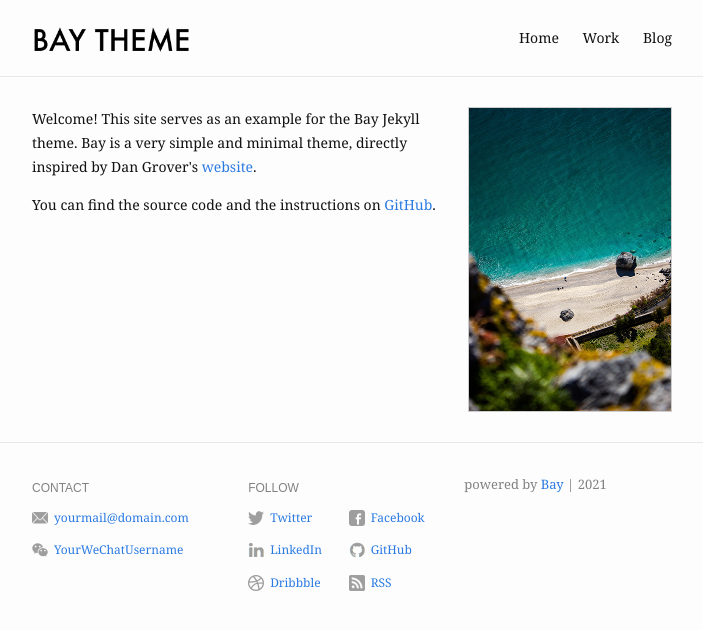
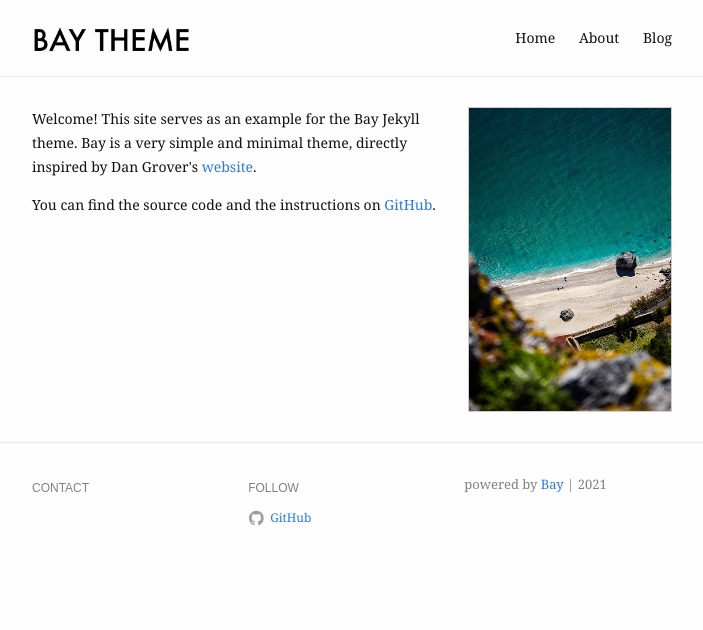
Before and after one commit to tranktle/read_ml_book, a Jekyll site: the page built from index.md, in a window 1280 px wide. Shown: the top 630 px of the page, without its empty margins (288-991 px from the left). Built offline with Jekyll 4.4.1, drawn with Linux system fonts in a browser that asks for light colours.

Commit message:
Update _config.yml

```diff
--- a/_config.yml
+++ b/_config.yml
@@ -1,9 +1,9 @@
 # For technical reasons, this file is *NOT* reloaded automatically when you use
 # 'bundle exec jekyll serve'. If you change this file, please restart the server process.
 
-title: Bay Jekyll Theme
+title: Read The Elements of Statistical Learning book
 description: >- # this means to ignore newlines until "baseurl:"
-  Bay is a minimal Jekyll Theme.
+This is my note written when I read the book ["The Elements of Statistical Learning: Data Mining, Inference, and Prediction, Second Edition" by Trevor Hastie, Robert Tibshirani, and Jerome Friedman](https://www.amazon.com/Elements-Statistical-Learning-Prediction-Statistics/dp/0387848576)  .
 baseurl: "/bay" # the subpath of the site
 url: "https://eliottvincent.github.io" # the base hostname & protocol for the site
 og_image: /assets/img/profile-pic.jpg
@@ -13,32 +13,15 @@ header:
   pages:
     - name: Home
       slug: /
-    - name: Work
+    - name: About
     - name: Blog
 
 footer:
   show_powered_by: true
-  contact:
-    - name: Email
-      value: yourmail@domain.com
-      link: mailto:yourmail@domain.com
-    - name: WeChat
-      value: YourWeChatUsername
-      link: "#"
+
   follow:
-    - name: Twitter
-      link: http://twitter.com/YourTwitterUsername
-      username: "@YourTwitterUsername"
-    - name: Facebook
-      link: http://facebook.com/YourFacebookUsername
-    - name: LinkedIn
-      link: http://linkedin.com/in/YourLinkedInUsername
     - name: GitHub
-      link: http://github.com/YourGitHubUsername
-    - name: Dribbble
-      link: https://dribbble.com/YourDribbbleUsername
-    - name: RSS
-      link: /feed.xml
+      link: https://github.com/tranktle
 
 # Build settings
 markdown: kramdown
```
